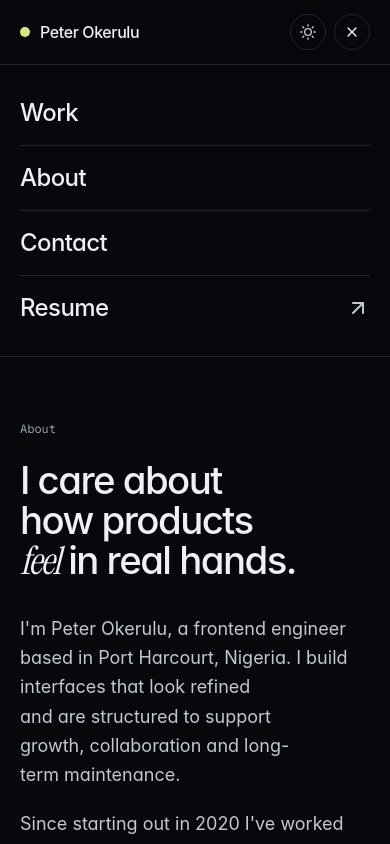
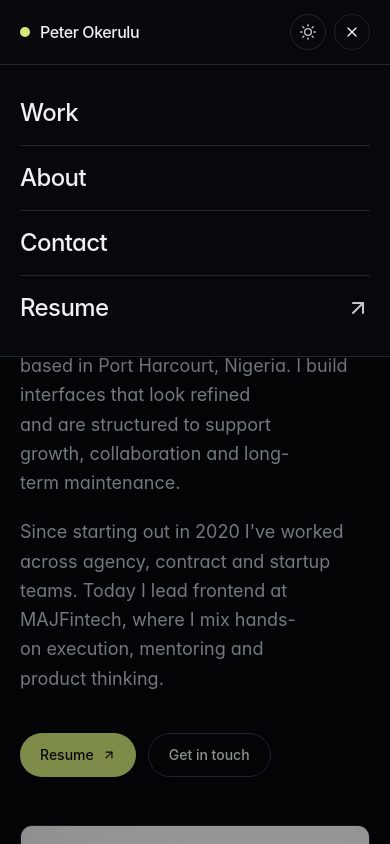
Before and after one commit to Oduchep/peter_porfolio, a Next.js app: page /about in a window 390 px wide. Both pictures are taken after a click on the button 352 px from the left and 32 px from the top of the page. Shown: the top 844 px of the page. Built offline with nearby package versions, Linux system fonts and the light colour scheme.

Commit message:
feat: enhance mobile menu accessibility and animation effects

```diff
--- a/src/components/sections/layout/Header.tsx
+++ b/src/components/sections/layout/Header.tsx
@@ -28,15 +28,30 @@ const Header = () => {
     if (!open) return;
     const onKey = (e: KeyboardEvent) => e.key === 'Escape' && setOpen(false);
     window.addEventListener('keydown', onKey);
-    return () => window.removeEventListener('keydown', onKey);
+
+    // Stop the page scrolling behind the open menu.
+    const root = document.documentElement;
+    const previousOverflow = root.style.overflow;
+    root.style.overflow = 'hidden';
+
+    // The menu is hidden from md up, so close it (and unlock) if the window widens.
+    const desktop = window.matchMedia('(min-width: 48rem)');
+    const onWiden = (e: MediaQueryListEvent) => e.matches && setOpen(false);
+    desktop.addEventListener('change', onWiden);
+
+    return () => {
+      window.removeEventListener('keydown', onKey);
+      desktop.removeEventListener('change', onWiden);
+      root.style.overflow = previousOverflow;
+    };
   }, [open]);
-
-  const solid = scrolled || open;
 
   return (
     <header
       className={`sticky top-0 z-50 border-b transition-colors duration-300 ${
-        solid
+        open
+          ? 'border-line bg-bg'
+          : scrolled
             ? 'border-line bg-bg/80 backdrop-blur-md'
             : 'bg-bg border-transparent'
       }`}
@@ -100,13 +115,32 @@ const Header = () => {
         </div>
       </Container>
 
+      {/* Dims the page behind the open menu; tapping it closes the menu. */}
+      <div
+        aria-hidden
+        onClick={() => setOpen(false)}
+        className={`absolute inset-x-0 top-full h-dvh bg-black/40 transition-opacity duration-300 motion-reduce:transition-none md:hidden ${
+          open ? 'opacity-100' : 'pointer-events-none opacity-0'
+        }`}
+      />
+
       <nav
         id='mobile-menu'
         aria-label='Mobile'
-        hidden={!open}
-        className='border-line bg-bg border-t md:hidden'
+        inert={!open}
+        className={`absolute inset-x-0 top-full grid transition-[grid-template-rows] duration-300 ease-out motion-reduce:transition-none md:hidden ${
+          open ? 'grid-rows-[1fr]' : 'grid-rows-[0fr]'
+        }`}
       >
-        <Container as='ul' className='flex flex-col py-4'>
+        {/* Absolute so the menu slides over the page instead of pushing it down.
+            Grid rows 0fr → 1fr animates to the menu's natural height. */}
+        <div className='bg-bg min-h-0 overflow-hidden shadow-lg'>
+          <Container
+            as='ul'
+            className={`border-line flex flex-col border-y py-4 transition-[opacity,translate] duration-300 ease-out motion-reduce:transition-none ${
+              open ? 'translate-y-0 opacity-100' : '-translate-y-2 opacity-0'
+            }`}
+          >
             {navRoutes.map((route) => (
               <li key={route.link}>
                 <Link
@@ -132,6 +166,7 @@ const Header = () => {
               </a>
             </li>
           </Container>
+        </div>
       </nav>
     </header>
   );
```
Lines whose indentation alone changed are shown as unchanged.
